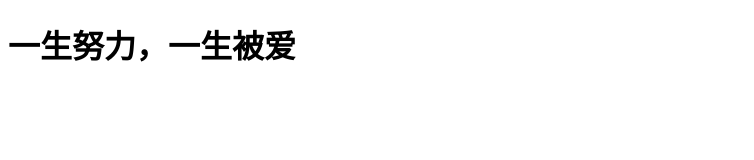
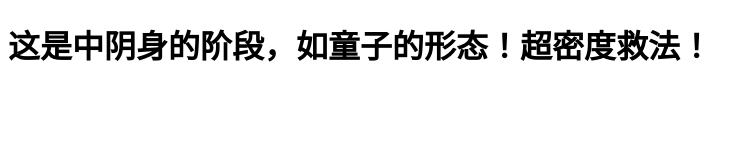
Before and after one commit to wangxiyuqq/wang, a plain HTML site: page wang-master/index.html in a window 1280 px wide. Shown: the whole page, without its empty margins (0-754 px from the left). Drawn offline with Linux system fonts and the light colour scheme.

Commit message:
Update index.html
哈哈哈哈哈哈哈哈哈

```diff
--- a/wang-master/index.html
+++ b/wang-master/index.html
@@ -5,6 +5,6 @@
     <title>Title</title>
 </head>
 <body>
-<h1>一生努力，一生被爱</h1>
+<h1>这是中阴身的阶段，如童子的形态！超密度救法！</h1>
 </body>
 </html>
```
